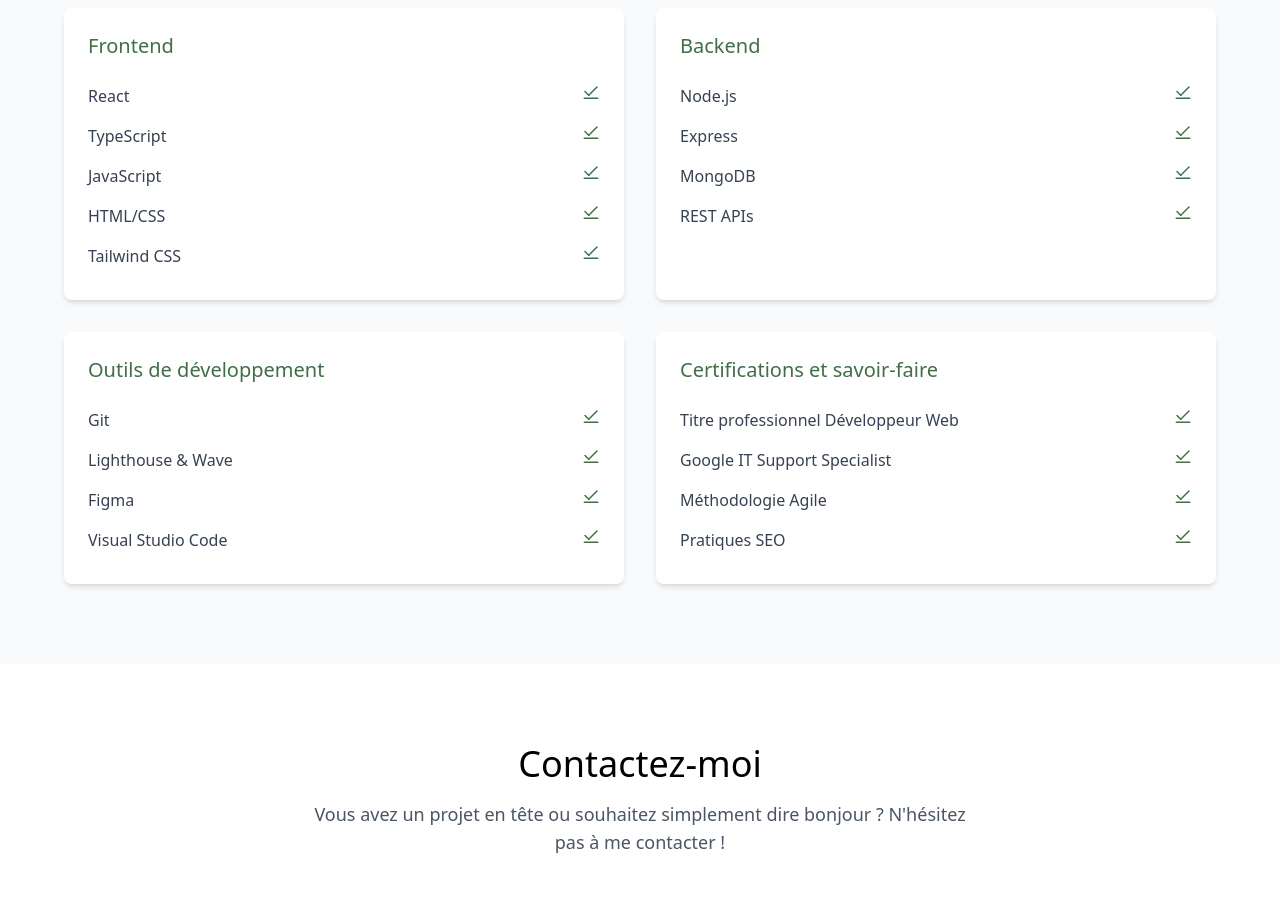
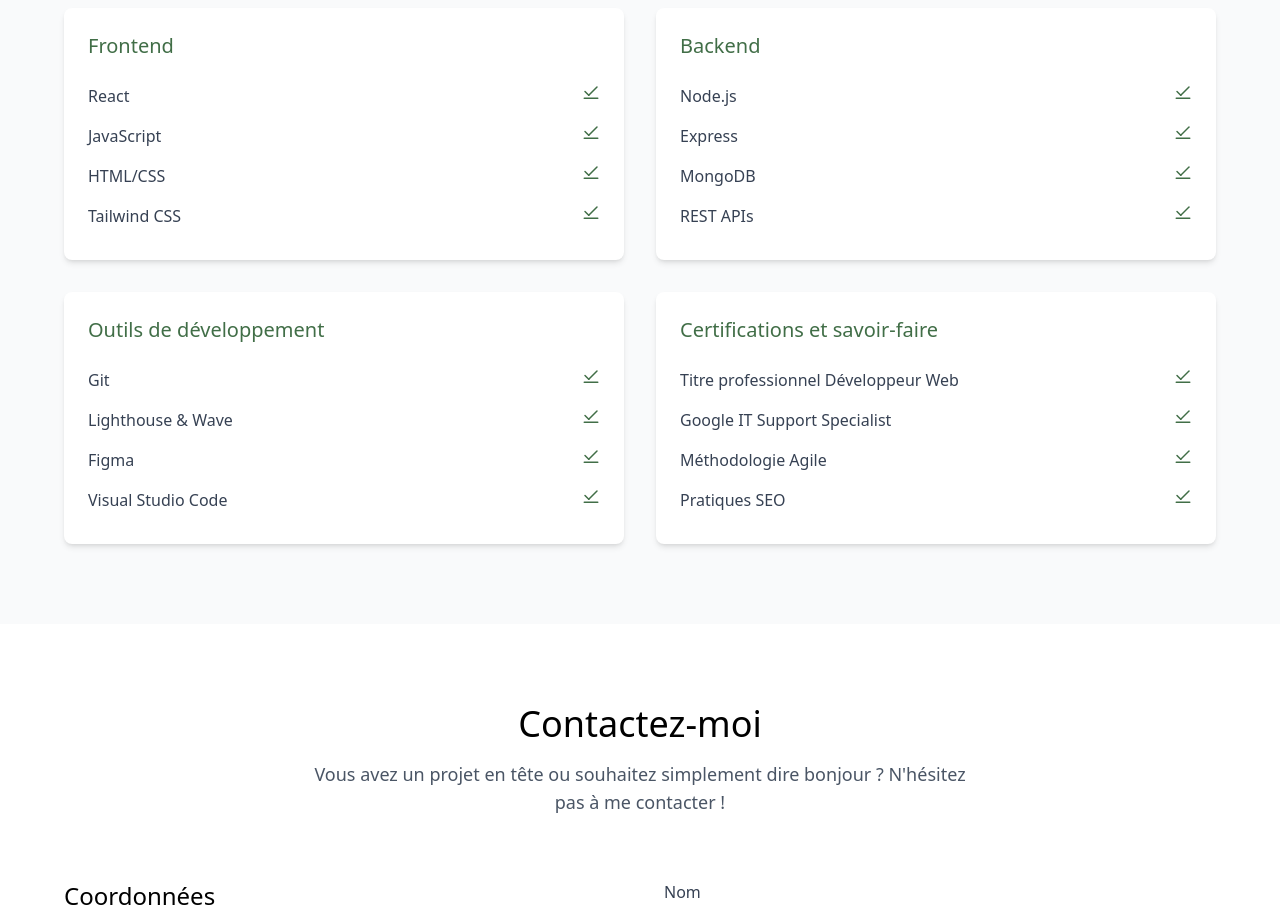
Before and after one commit to CFournier59/mon_portfolio_pro, a React (Vite) app: page / in a window 1280 px wide. Shown: the part 3080-3990 px from the top of the page. Built offline with nearby package versions, Linux system fonts and the light colour scheme.

Commit message:
suppression d'une compétence pour conserver l'harmonie visuelle entre les catégories

```diff
--- a/src/components/Skills/index.tsx
+++ b/src/components/Skills/index.tsx
@@ -5,7 +5,6 @@
       category: 'Frontend',
       skills: [
          { name: 'React' },
-         { name: 'TypeScript' },
          { name: 'JavaScript' },
          { name: 'HTML/CSS' },
          { name: 'Tailwind CSS' },
```
